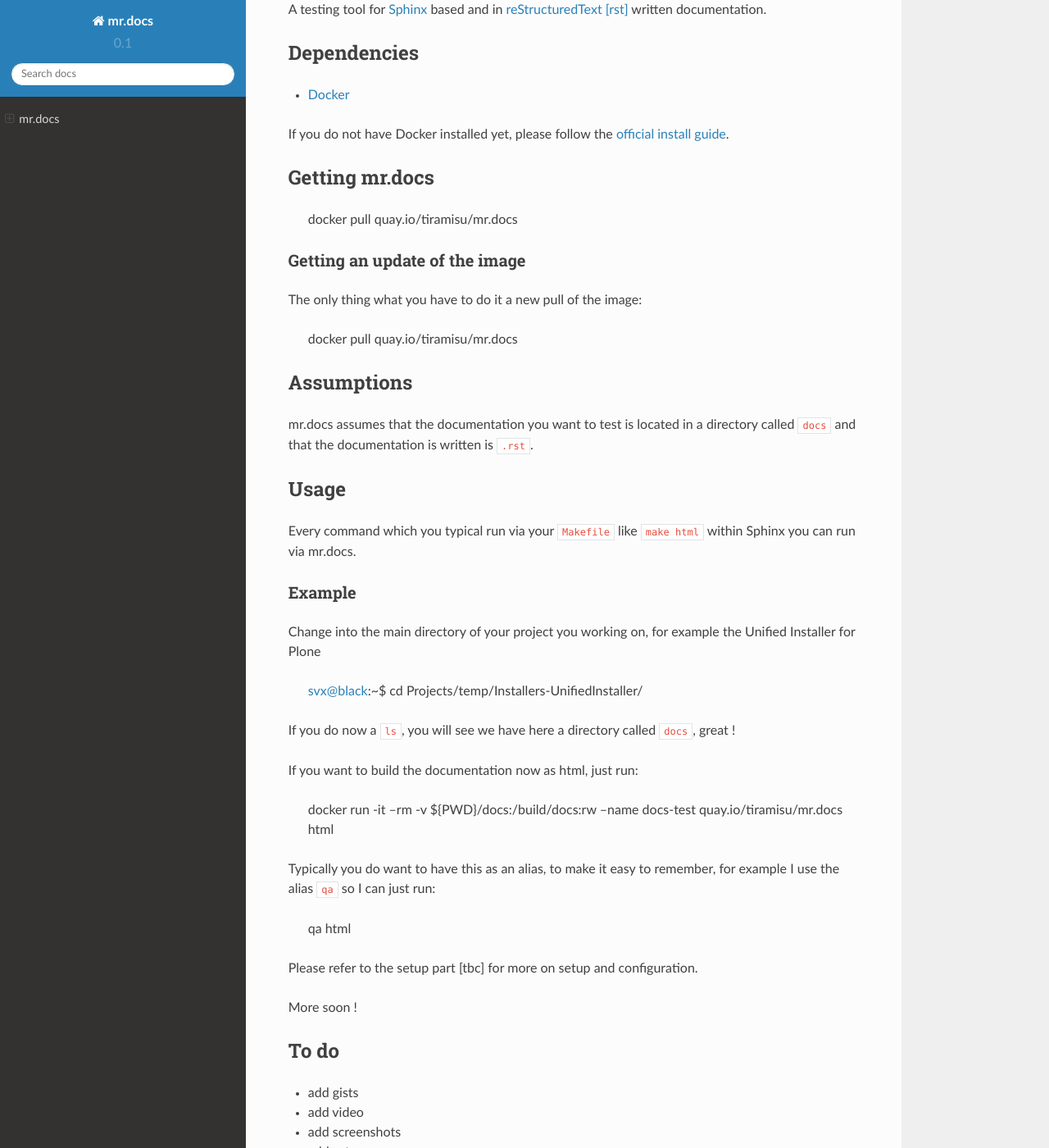
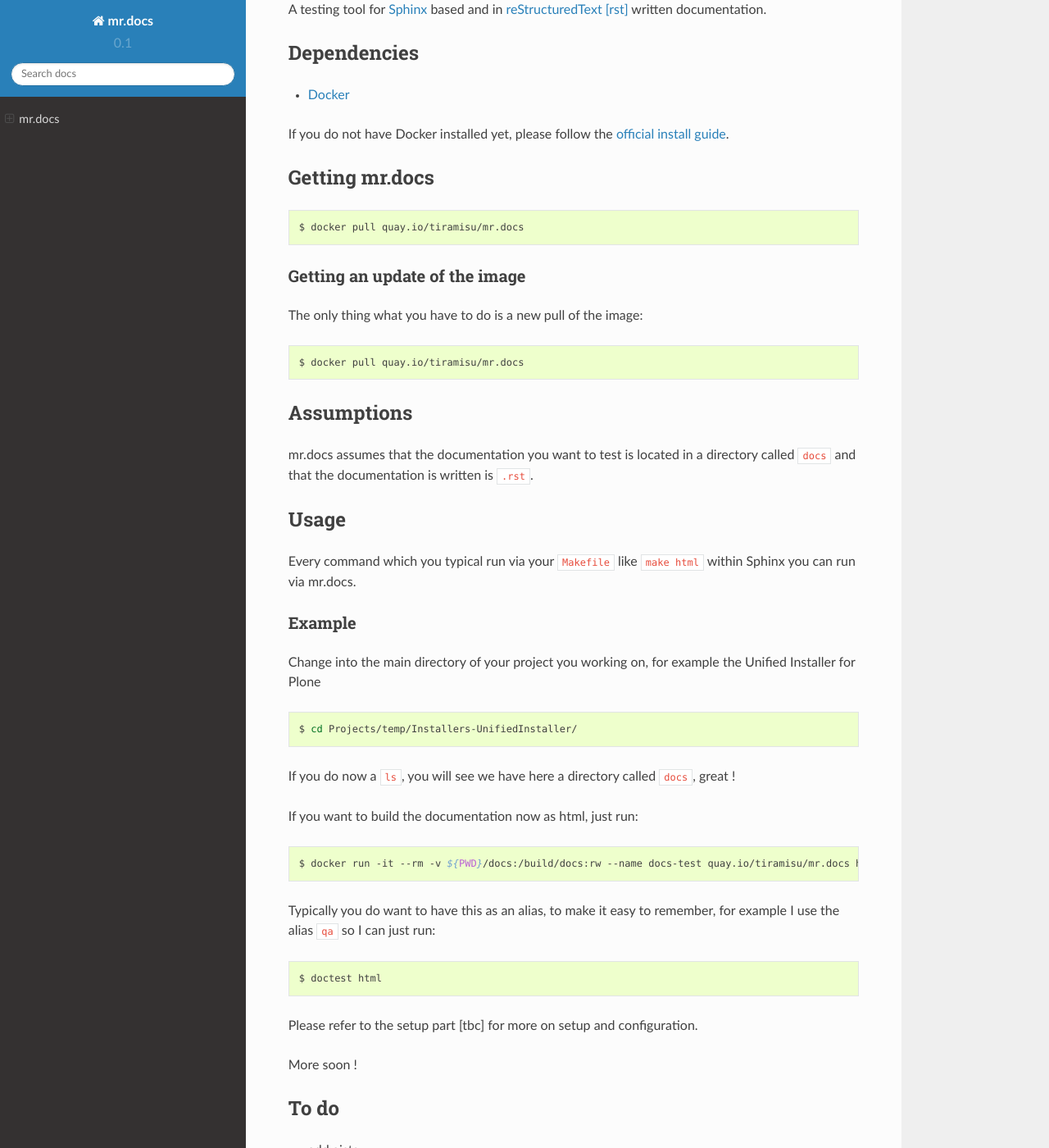
Before and after one commit to tiramisusolutions/mr.docs, a Sphinx documentation site: the page built from docs/index.rst, in a window 1280 px wide and 1400 px high, scrolled down 216 px. Shown: the whole window at 82% size. Built offline with Sphinx 7.4.7 and the Read the Docs theme 2.0.0, drawn with Linux system fonts in a browser that asks for light colours.

Commit message:
Start to update docs

```diff
--- a/docs/index.rst
+++ b/docs/index.rst
@@ -1,8 +1,3 @@
-.. mr.docs documentation master file, created by
-   sphinx-quickstart on Sun Oct 11 16:46:55 2015.
-   You can adapt this file completely to your liking, but it should at least
-   contain the root `toctree` directive.
-
 mr.docs
 =======
 
@@ -23,14 +18,18 @@
 Getting mr.docs
 ---------------
 
-    docker pull quay.io/tiramisu/mr.docs
+.. code-block:: bash
+
+    $ docker pull quay.io/tiramisu/mr.docs
 
 Getting an update of the image
 ~~~~~~~~~~~~~~~~~~~~~~~~~~~~~~
 
-The only thing what you have to do it a new pull of the image:
+The only thing what you have to do is a new pull of the image:
 
-    docker pull quay.io/tiramisu/mr.docs
+.. code-block:: bash
+
+    $ docker pull quay.io/tiramisu/mr.docs
 
 Assumptions
 -----------
@@ -46,17 +45,23 @@
 ~~~~~~~
 Change into the main directory of your project you working on, for example the Unified Installer for Plone
 
-    svx@black:~$ cd Projects/temp/Installers-UnifiedInstaller/
+.. code-block:: bash
+
+    $ cd Projects/temp/Installers-UnifiedInstaller/
 
 If you do now a ``ls``, you will see we have here a directory called ``docs``, great !
 
 If you want to build the documentation now as html, just run:
 
-    docker run -it --rm -v ${PWD}/docs:/build/docs:rw --name docs-test quay.io/tiramisu/mr.docs html
+.. code-block:: bash
+
+    $ docker run -it --rm -v ${PWD}/docs:/build/docs:rw --name docs-test quay.io/tiramisu/mr.docs html
 
 Typically you do want to have this as an alias, to make it easy to remember, for example I use the alias ``qa`` so I can just run:
 
-    qa html
+.. code-block:: bash
+
+    $ doctest html
 
 Please refer to the setup part [tbc] for more on setup and configuration.
 
```
Also changed, not shown: 1 other file.
